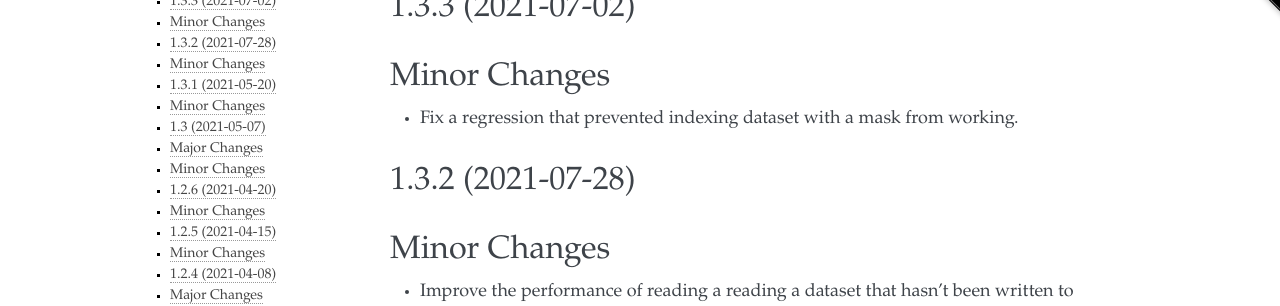
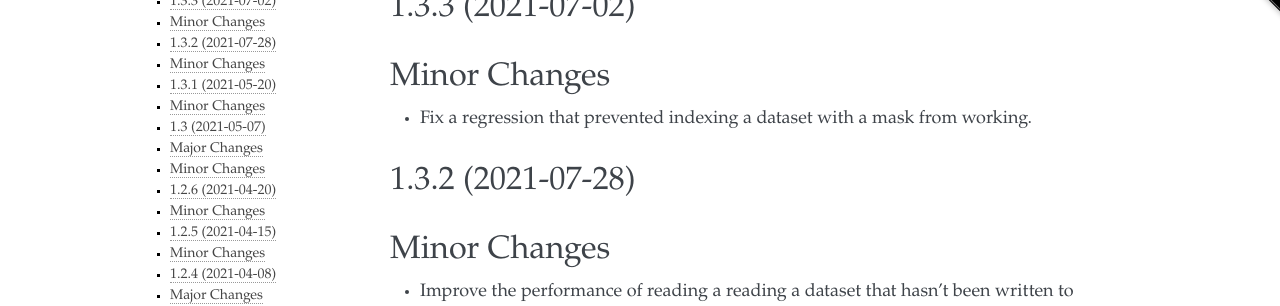
Before and after one commit to deshaw/versioned-hdf5, a Sphinx documentation site: the page built from docs/changelog.md, in a window 1280 px wide and 900 px high. Shown: the part 123-429 px from the top of the window. Built offline with Sphinx 7.4.7, drawn with Linux system fonts in a browser that asks for light colours.

Commit message:
Fix a typo

```diff
--- a/docs/changelog.md
+++ b/docs/changelog.md
@@ -5,7 +5,7 @@ Versioned HDF5 Change Log
 
 ## Minor Changes
 
-- Fix a regression that prevented indexing dataset with a mask from working.
+- Fix a regression that prevented indexing a dataset with a mask from working.
 
 ## 1.3.2 (2021-07-28)
 
```
